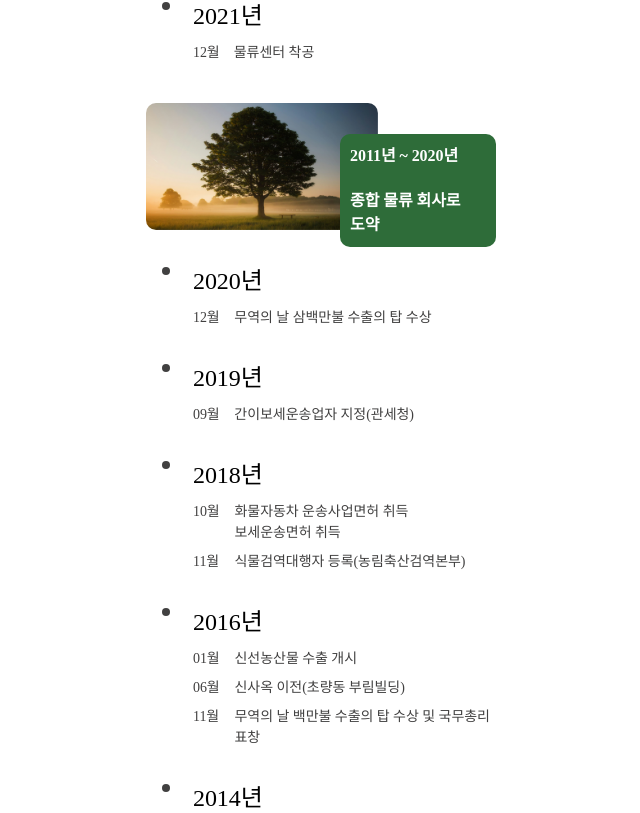
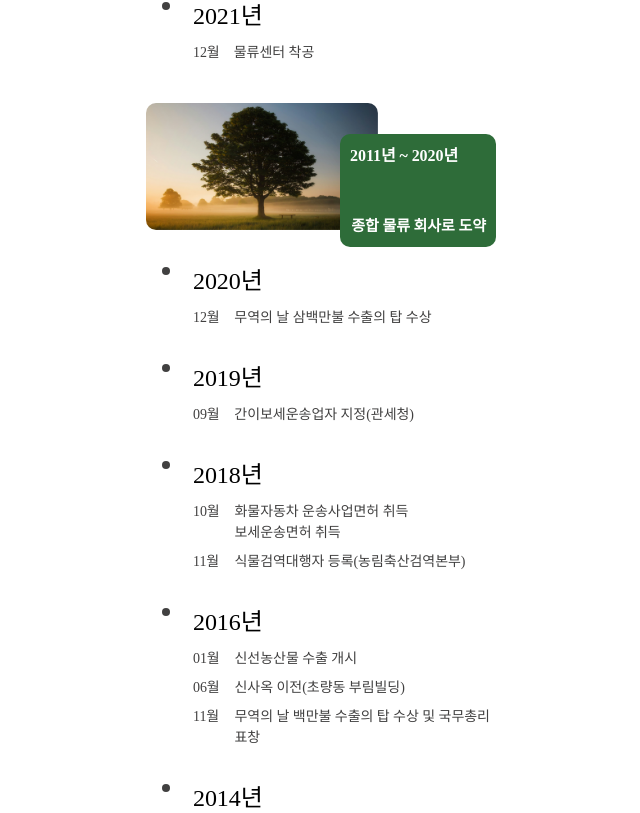
Before and after one commit to ethandeveloper2/burim, a Next.js app: page /1/company/history in a window 1280 px wide. Shown: the part 1307-2120 px from the top of the page, without its empty margins (319-959 px from the left). Built offline with nearby package versions, Linux system fonts and the light colour scheme; no server answers.

Commit message:
style: 연혁 연도별 부가설명 오른쪽 정렬

```diff
--- a/src/app/(main)/[language]/company/history/page.module.css
+++ b/src/app/(main)/[language]/company/history/page.module.css
@@ -94,7 +94,6 @@
           display: flex;
           flex-direction: column;
           justify-content: space-between;
-          align-items: flex-start;
           padding: 10px;
           border-radius: 10px;
 
--- a/src/app/(main)/[language]/company/history/page.tsx
+++ b/src/app/(main)/[language]/company/history/page.tsx
@@ -98,9 +98,10 @@ const HistoryPage = ({ params } : {
                   >{historyObj[sectionKey].title}</Bold>
                   <Bold
                     classNames={[
-                      'text-[16px] lg:text-[24px]',
+                      'text-[15px] lg:text-[24px]',
                       'text-white',
                     ]}
+                    align={'end'}
                   >{historyObj[sectionKey].description}</Bold>
                 </div>
               </div>
```
